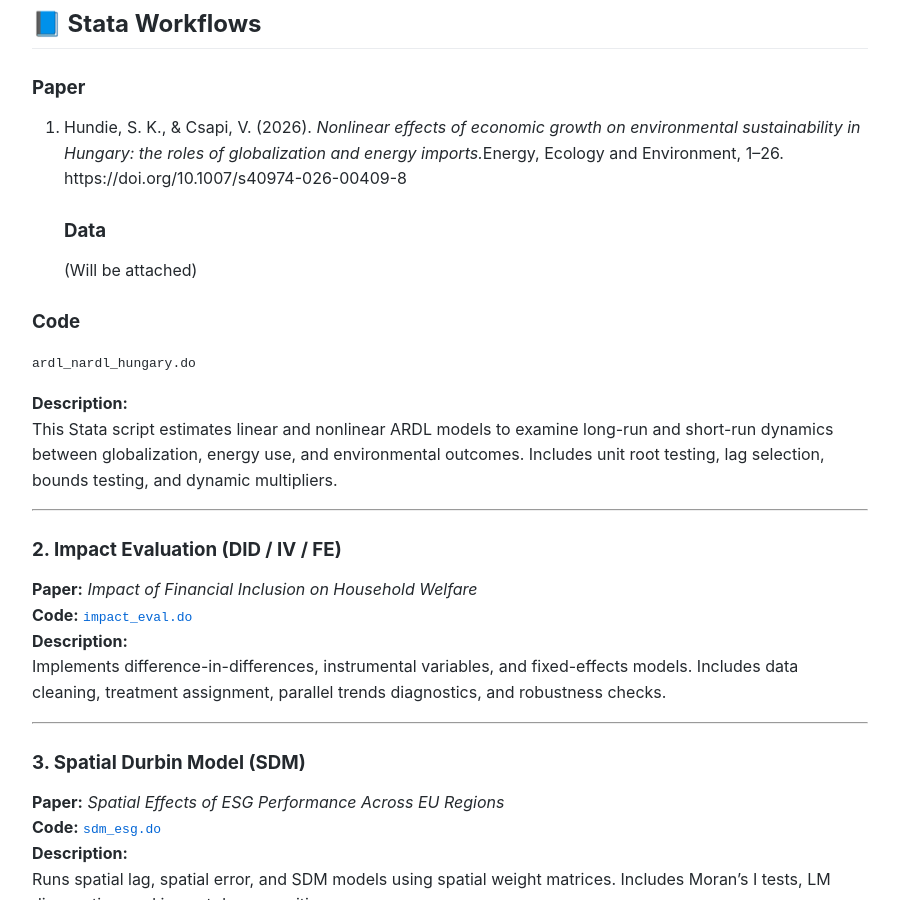
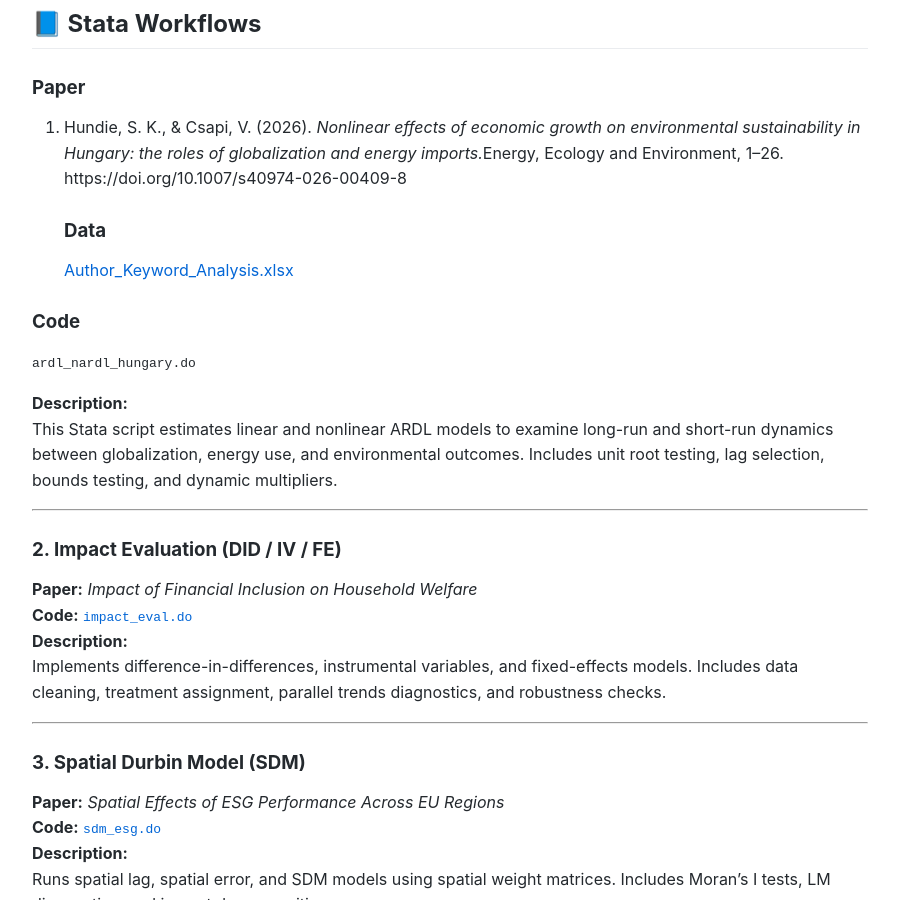
Before and after one commit to ShemelisKHundie/ShemelisKHundie.github.io, a Jekyll site: the page built from code.md, in a window 1280 px wide and 900 px high, scrolled down 403 px. Shown: the whole window, without its empty margins (190-1089 px from the left). Built offline with Jekyll 4.4.1, drawn with Linux system fonts in a browser that asks for light colours.

Commit message:
Update code.md

```diff
--- a/code.md
+++ b/code.md
@@ -13,7 +13,7 @@
 ### **Paper**
 1. Hundie, S. K., & Csapi, V. (2026). *Nonlinear effects of economic growth on environmental sustainability in Hungary: the roles of globalization and energy imports.*Energy, Ecology and Environment, 1–26. https://doi.org/10.1007/s40974-026-00409-8
 ### **Data**
-(Will be attached)
+[Author_Keyword_Analysis.xlsx](data/Author_Keyword_Analysis.xlsx)
 
 ### **Code**
 `ardl_nardl_hungary.do`
```
